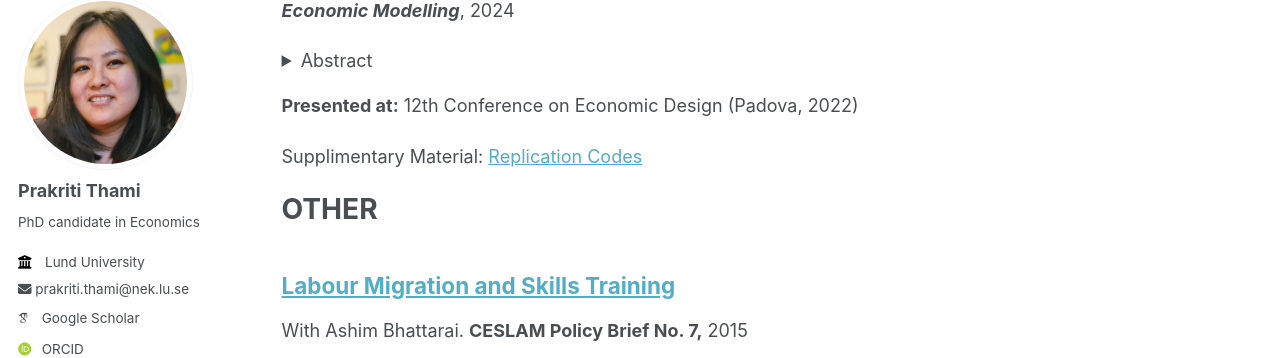
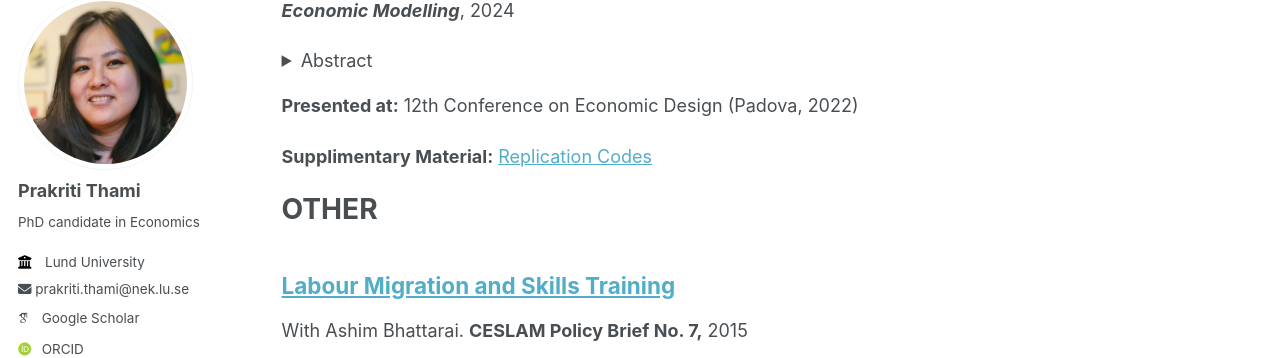
Before and after one commit to prakritithami/prakritithami.github.io, a Jekyll site: the page built from _research/papers.md, in a window 1280 px wide and 900 px high, scrolled down 597 px. Shown: the part 111-469 px from the top of the window. Built offline with Jekyll 4.4.1, drawn with Linux system fonts in a browser that asks for light colours; some web fonts are replaced.

```diff
--- a/_research/papers.md
+++ b/_research/papers.md
@@ -35,7 +35,7 @@ _**Economic Modelling**_, 2024
 
 **Presented at:** 12th Conference on Economic Design (Padova, 2022)
 
-Supplimentary Material: [Replication Codes](https://data.mendeley.com/datasets/rx35j3j8nr/2)
+**Supplimentary Material:** [Replication Codes](https://data.mendeley.com/datasets/rx35j3j8nr/2)
 
 
 
```
